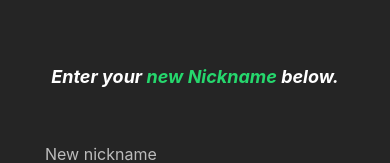
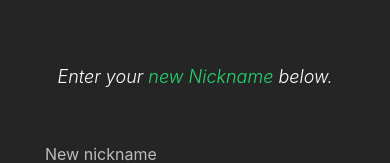
Before and after one commit to huferr/math-viewer, a React Native app: screen /change_nickname in a window 390 px wide. Shown: the part 162-325 px from the top of the page. Built offline with nearby package versions, Linux system fonts and the light colour scheme.

Commit message:
fix: ChangeNickname styles

```diff
--- a/src/pages/Profile/ChangeNickname/ChangeNickname.screen.tsx
+++ b/src/pages/Profile/ChangeNickname/ChangeNickname.screen.tsx
@@ -17,10 +17,10 @@ export const ChangeNickname: React.FC = () => {
       onPressPrimary={() => {}}
       verticalBounce={false}
     >
-      <Subtitle bold italic marginTop={50} marginBottom={50}>
+      <Subtitle italic marginTop={50} marginBottom={50}>
         Enter your
         {" "}
-        <Subtitle bold green italic>new Nickname</Subtitle>
+        <Subtitle green italic>new Nickname</Subtitle>
         {" "}
         below.
       </Subtitle>
```
